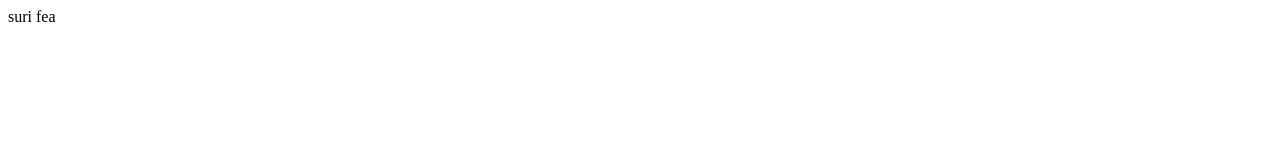
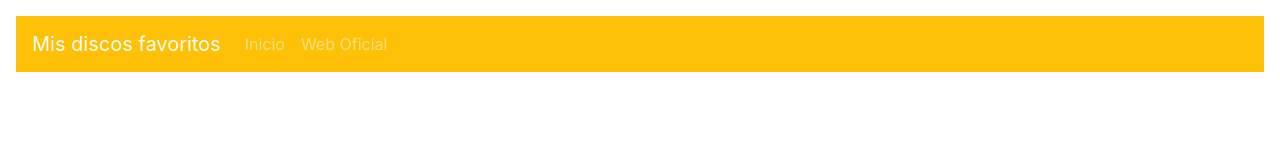
Before and after one commit to gachifernandez/gachifernandez.github.io, a plain HTML site: page actividad-1/pagina.html in a window 1280 px wide. Drawn offline with nearby package versions, Linux system fonts and the light colour scheme.

Commit message:
Update pagina.html

```diff
--- a/actividad-1/pagina.html
+++ b/actividad-1/pagina.html
@@ -1 +1,27 @@
-suri fea
+<!DOCTYPE html>
+<html>
+  <head>
+    <meta charset="utf-8">
+    <title>Mi Pagina</title>
+    <link rel="stylesheet" href="https://stackpath.bootstrapcdn.com/bootstrap/4.4.1/css/bootstrap.min.css">
+  </head>
+  <body class="p-3">
+  <!-- v -->
+<nav class="navbar navbar-expand-lg navbar-dark bg-warning">
+  <a class="navbar-brand" href="#">Mis discos favoritos</a>
+  <div class="collapse navbar-collapse">
+    <ul class="navbar-nav mr-auto">
+      <li class="nav-item">
+        <a class="nav-link" href="index.html">Inicio</a>
+      </li>
+      <li class="nav-item">
+        <a class="nav-link" href="elsiempreterno.bandcamp.com">Web Oficial</a>
+      </li>
+    </ul>
+  </div>
+</nav>
+
+
+  <!-- ^ -->
+  </body>
+</html>
```
